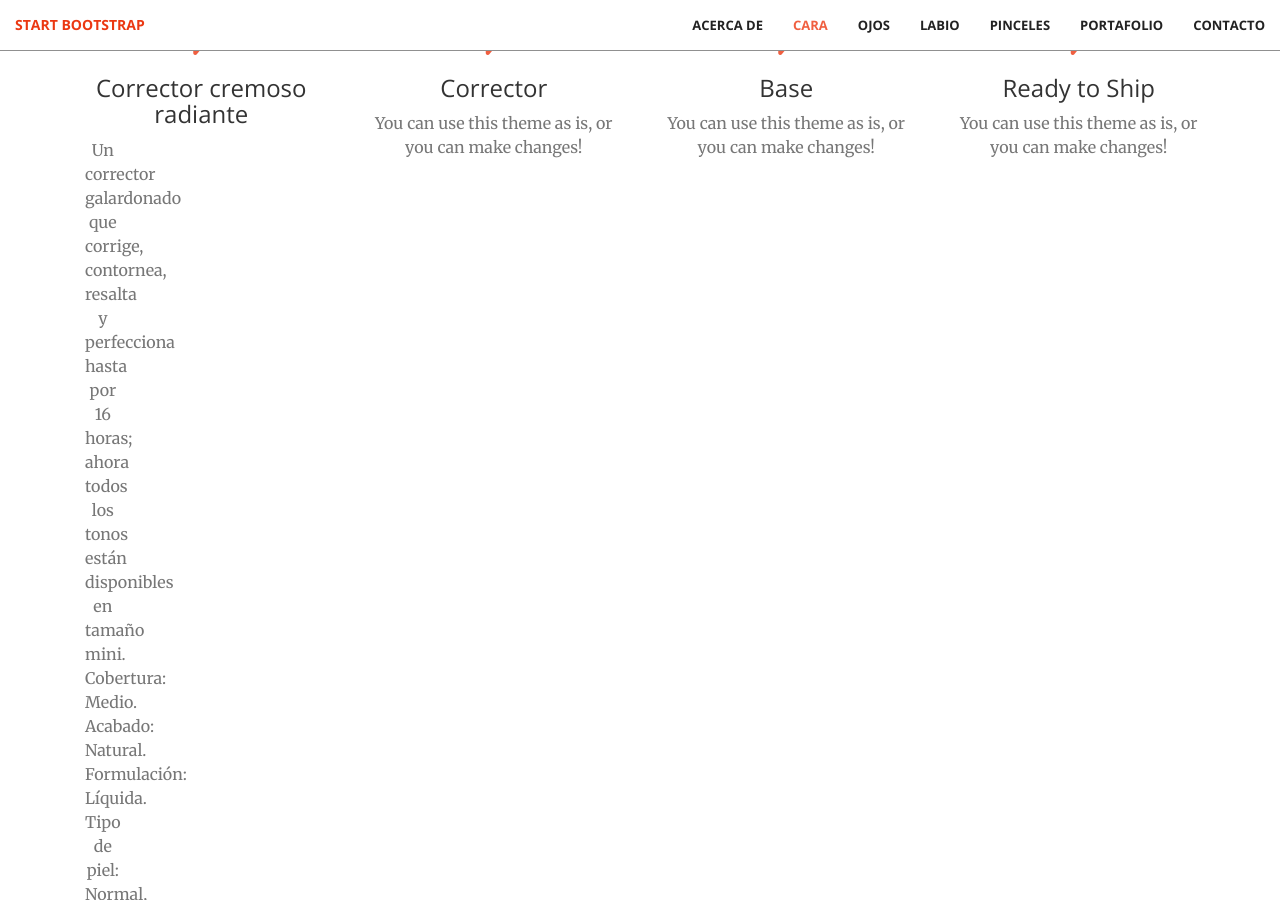
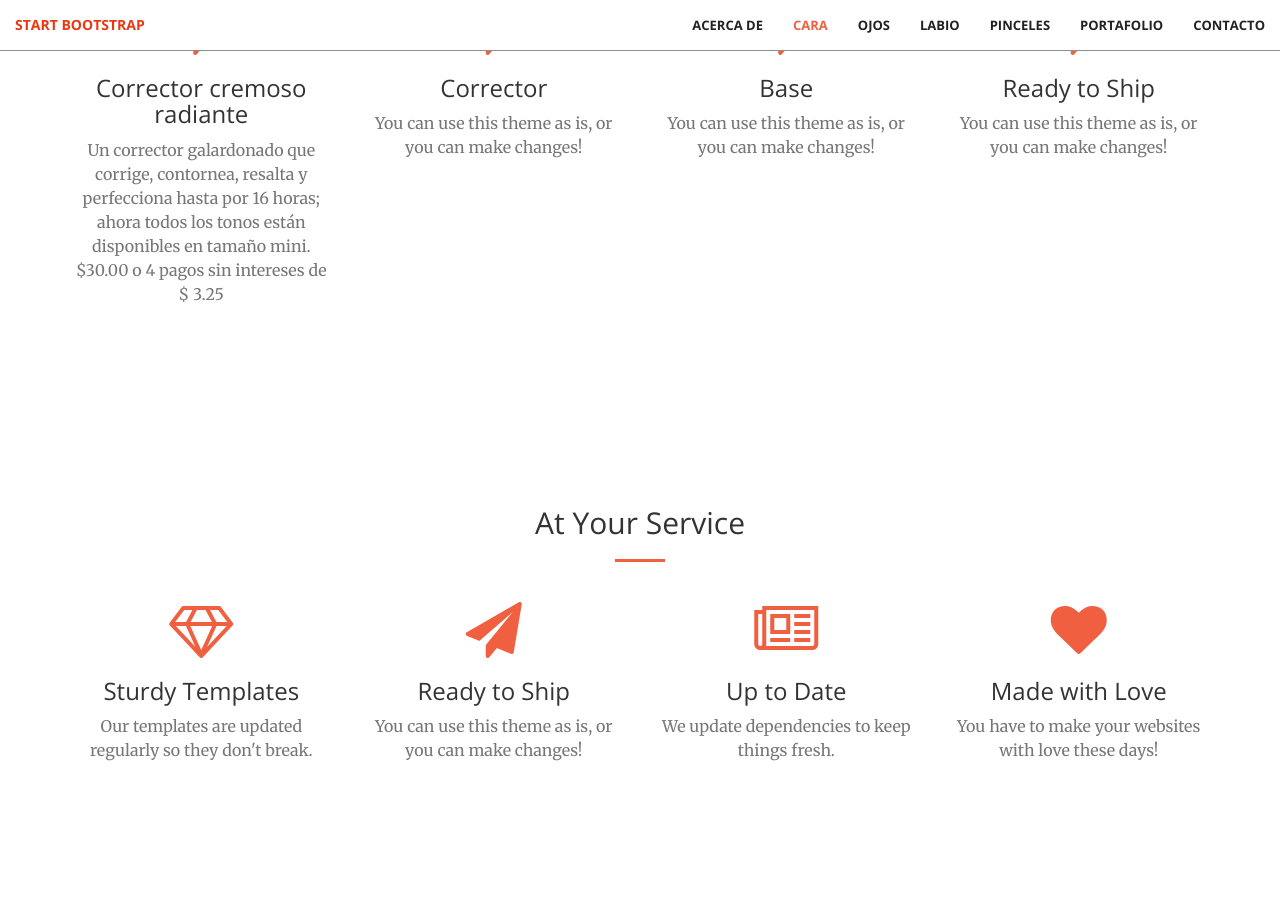
Before and after one commit to KatherineMerchanS/KatherineMerchanS.github.io, a Jekyll site: the page built from index.html, in a window 1280 px wide and 900 px high, scrolled down 1558 px. Built offline with Jekyll 4.4.1, drawn with Linux system fonts in a browser that asks for light colours; some of the changed text lies outside the part shown.

Commit message:
Update cara.html

```diff
--- a/_includes/cara.html
+++ b/_includes/cara.html
@@ -14,13 +14,8 @@
                 <div class="service-box">
                     <i class="fa fa-4x fa-paper-plane wow bounceIn text-primary" data-wow-delay=".1s"></i>
                     <h3>Corrector cremoso radiante</h3>
-                    <div class="col-lg-3 col-md-6 justified-center">
                     <p class="text-muted">Un corrector galardonado que corrige, contornea, resalta y perfecciona hasta por 16 horas; ahora todos los tonos están disponibles en tamaño mini.</p>
-                    <p class="text-muted">Cobertura: Medio.</p>
-                    <p class="text-muted">Acabado: Natural.</p>
-                    <p class="text-muted">Formulación: Líquida.</p>
-                    <p class="text-muted">Tipo de piel: Normal, Seca, Mixta y Grasa.</p>
-                    </div>
+                    <p class="text-muted">$30.00 o 4 pagos sin intereses de $ 3.25</p>
                 </div>
             </div>
             <div class="col-lg-3 col-md-6 text-center">
```
